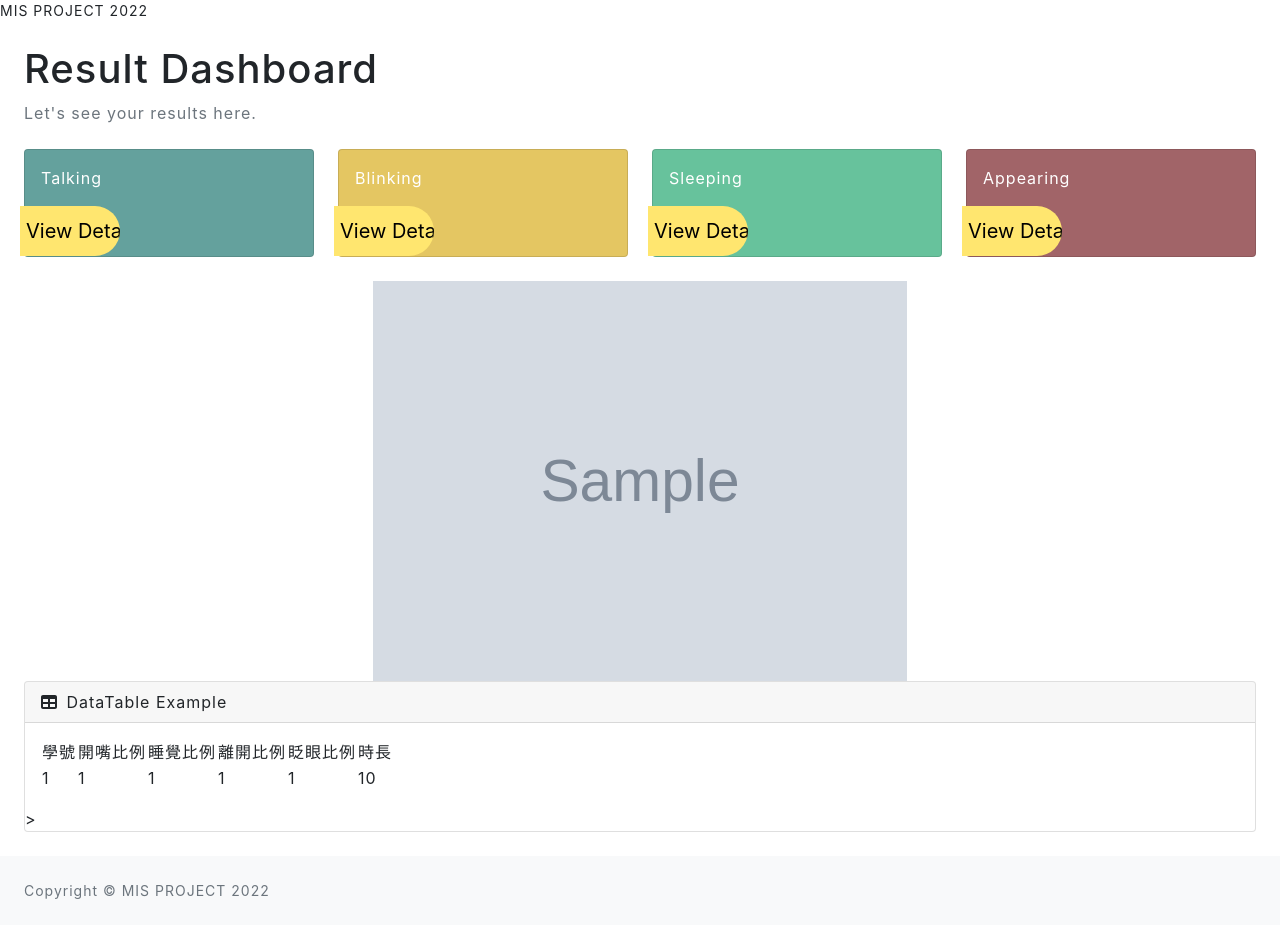
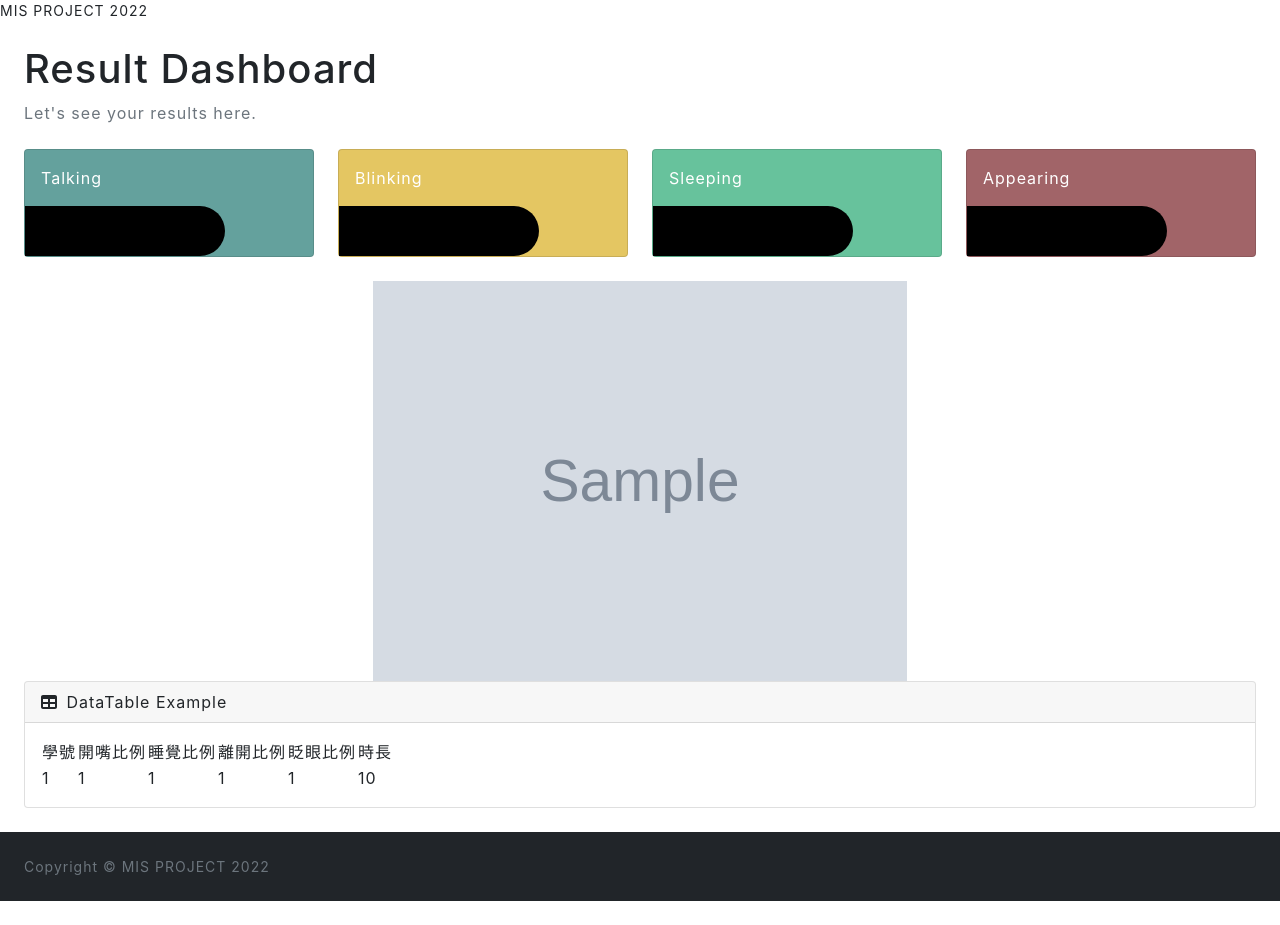
Before and after one commit to stephaninieee/Master-of-Focus, a Flask app: template templates/index.html in a window 1280 px wide. Shown: the part 75-1000 px from the top of the page. After the commit the page ends 976 px from the top, so only its background shows below. Run offline with Flask 2, Linux system fonts and the light colour scheme; the template is opened without the code that fills it: most values are stand-ins (such as "Sample title", 1, 10 or a date in 2020); grey boxes marked "Sample" are stand-in pictures; some libraries are stand-ins or nearby versions.

Commit message:
Update index.html

```diff
--- a/templates/index.html
+++ b/templates/index.html
@@ -7,8 +7,11 @@
         <meta name="description" content="" />
         <meta name="author" content="" />
         <title>Result</title>
+        <!--#hank_0817_多static把favicon圖片接起來-->
+        <link rel="icon" type="image/x-icon" href="static/assets/favicon.ico" />
         <link href="https://cdn.jsdelivr.net/npm/simple-datatables@latest/dist/style.css" rel="stylesheet" />
-        <link href="static/css/styles.css" rel="stylesheet" />
+        <!--#hank_0817_接index.css-->
+        <link href="static/css/index.css" rel="stylesheet" />
         <script src="https://use.fontawesome.com/releases/v6.1.0/js/all.js" crossorigin="anonymous"></script>
     </head>
     <body class="sb-nav-fixed">
@@ -59,7 +62,7 @@
                                     <div class="card-body">Talking</div>
                                     <div>
                                         <form action = "{{ url_for('talking') }}">
-                                            <input type="submit" submit name="start" value="View Details">
+                                            <input type="submit" submit name="start" value="Details  ">
                                         </form>
                                     </div>
                                 </div>
@@ -70,7 +73,7 @@
                                     <div class="card-body">Blinking</div>
                                     <div>
                                         <form action = "{{ url_for('blinking') }}">
-                                            <input type="submit" submit name="start" value="View Details">
+                                            <input type="submit" submit name="start" value="Details  ">
                                         </form>
                                     </div>
                                 </div>
@@ -81,7 +84,7 @@
                                     <div class="card-body">Sleeping</div>
                                     <div>
                                         <form action = "{{ url_for('sleeping') }}">
-                                            <input type="submit" submit name="start" value="View Details">
+                                            <input type="submit" submit name="start" value="Details  ">
                                         </form>
                                     </div>
                                 </div>
@@ -92,7 +95,7 @@
                                     <div class="card-body">Appearing</div>
                                     <div>
                                         <form action = "{{ url_for('appearing') }}">
-                                            <input type="submit" submit name="start" value="View Details">
+                                            <input type="submit" submit name="start" value="Details  ">
                                         </form>
                                     </div>
                                 </div>
@@ -138,15 +141,16 @@
                                     </tbody>
                                 </table>
                             </div>
-                            <!--end of change-->>
+                            <!--end of change-->
 
                         </div>
                     </div>
                 </main>
-                <footer class="py-4 bg-light mt-auto">
+                <!--#hank_0817_改成黑色-->
+                <footer class="py-4 bg-dark mt-auto">
                     <div class="container-fluid px-4">
                         <div class="d-flex align-items-center justify-content-between small">
-                            <div class="text-muted">Copyright &copy; MIS PROJECT 2022</div>
+                            <div class="text-muted text-center">Copyright &copy; MIS PROJECT 2022</div>
 
                         </div>
                     </div>
```
